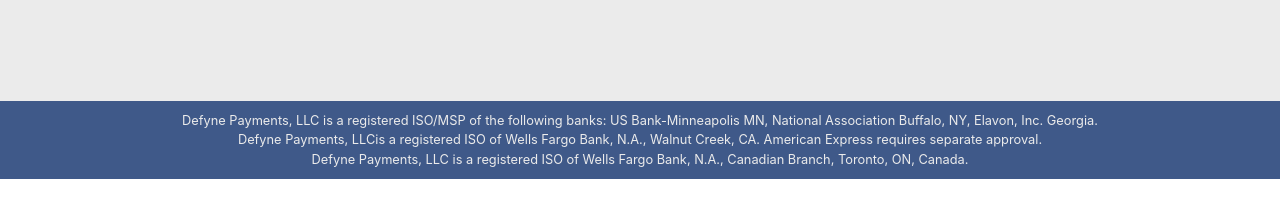
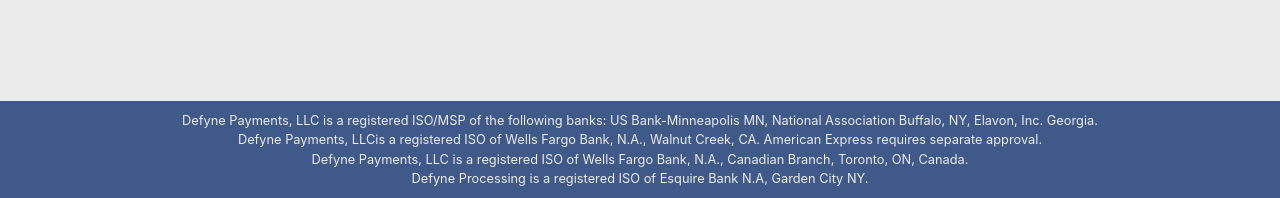
Before and after one commit to tbrennan77/defyne-website, a PHP site: page /about.php in a window 1280 px wide. Shown: the part 1885-2083 px from the top of the page. Run offline with PHP 8.4, Linux system fonts and the light colour scheme; some libraries are stand-ins or nearby versions.

Commit message:
Fix footer

```diff
--- a/inc/footer.php
+++ b/inc/footer.php
@@ -8,6 +8,8 @@
 							Defyne Payments, LLC is a registered ISO/MSP of the following banks: US Bank-Minneapolis MN, National Association Buffalo, NY, Elavon, Inc. Georgia.
 							<br />Defyne Payments, LLCis a registered ISO of Wells Fargo Bank, N.A., Walnut Creek, CA. American Express requires separate approval.
 							<br />Defyne Payments, LLC is a registered ISO of Wells Fargo Bank, N.A., Canadian Branch, Toronto, ON, Canada.
+							<br />
+							Defyne Processing is a registered ISO of Esquire Bank N.A, Garden City NY.
 						</small>
 		    		</div>
 		    	</div>
```
